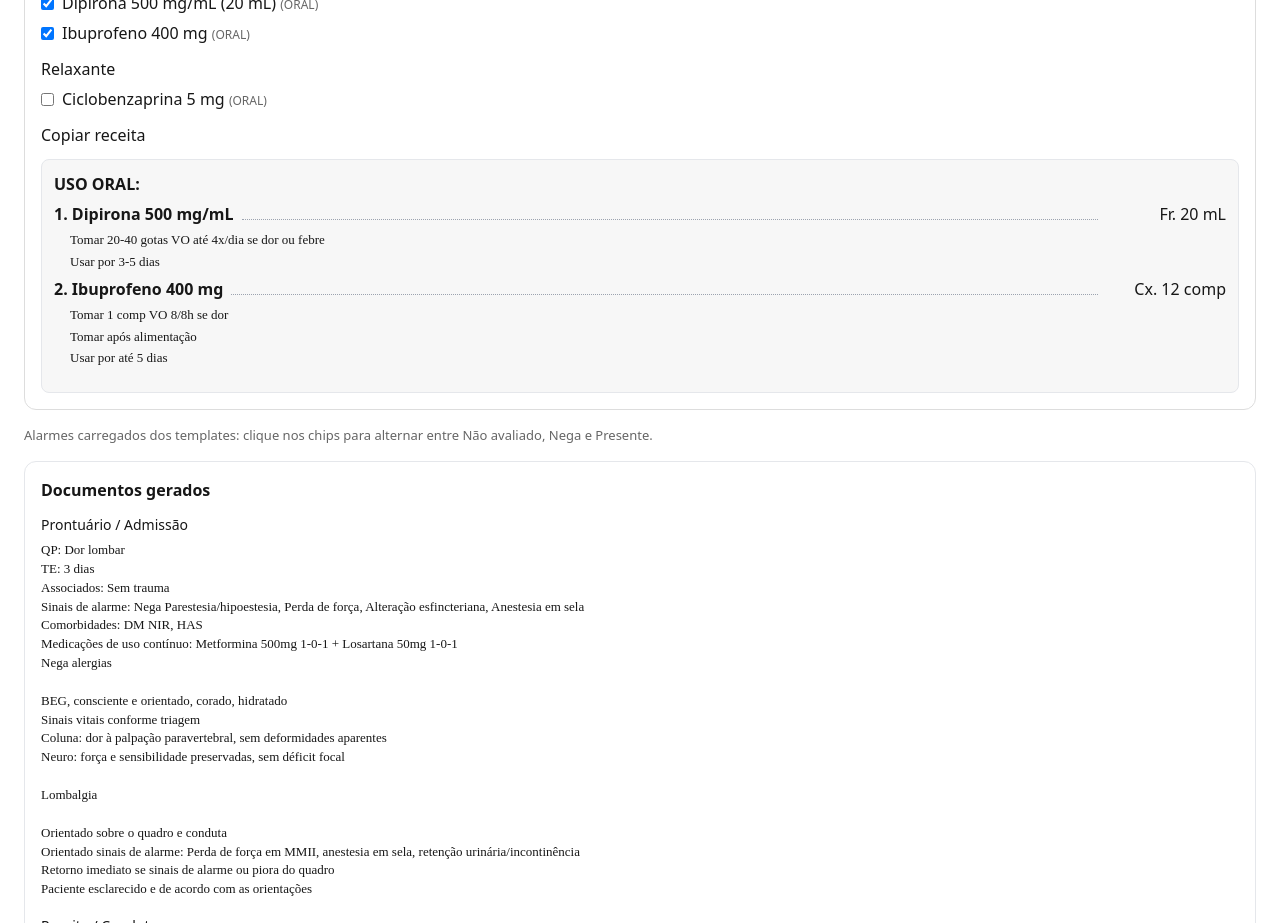
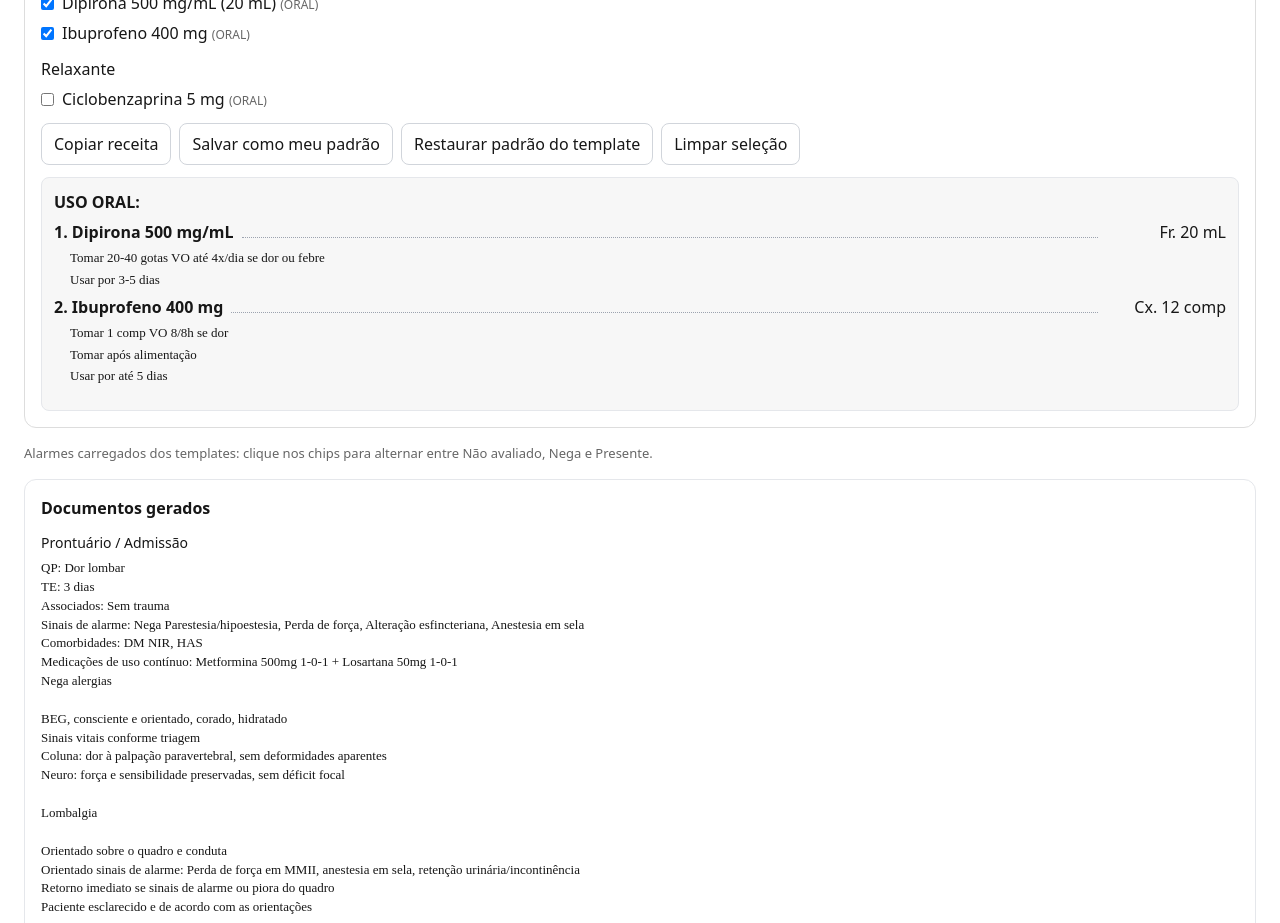
Before and after one commit to ber29martins-cmyk/codex-sandbox, a Next.js app: page / in a window 1280 px wide. Shown: the part 1120-2043 px from the top of the page. Built offline with nearby package versions, Linux system fonts and the light colour scheme.

Commit message:
style: tidy prescription action bar

```diff
--- a/src/app/page.tsx
+++ b/src/app/page.tsx
@@ -50,6 +50,7 @@ const ALARM_STATUS_STYLES: Record<AlarmStatus, { background: string; border: str
 };
 const STORAGE_KEY = "codex-app-state-v1";
 const RX_ROUTE_ORDER = ["ORAL", "PARENTERAL", "TOPICO", "OFTALMICO", "INALATORIO"];
+const RX_KIT_KEY = "codex-rx-kits-v1";
 
 function buildDefaultAlarmStates(template: Template): AlarmStateMap {
   const items = template.defaults.alarmItems ?? [];
@@ -107,14 +108,16 @@ const currentTemplate = useMemo(
   const didHydrate = useRef(false);
   const isApplyingTemplate = useRef(false);
   const savedTemplatesRef = useRef<Record<string, TemplateState>>({});
+  const rxKitsRef = useRef<Record<string, string[]>>({});
 
   useEffect(() => {
     if (typeof window === "undefined") return;
 
     try {
       const raw = localStorage.getItem(STORAGE_KEY);
-      const parsed = raw ? (JSON.parse(raw) as { templateId?: string; templates?: Record<string, TemplateState> }) : {};
+      const parsed = raw ? (JSON.parse(raw) as { templateId?: string; templates?: Record<string, TemplateState>; rxKits?: Record<string, string[]> }) : {};
       savedTemplatesRef.current = parsed.templates ?? {};
+      rxKitsRef.current = parsed.rxKits ?? {};
 
       const storedTemplateId =
         parsed.templateId && TEMPLATES.some((t) => t.id === parsed.templateId) ? parsed.templateId : TEMPLATES[0]?.id;
@@ -143,7 +146,8 @@ const currentTemplate = useMemo(
     setHipotese(templateState.hipotese);
     setCondutaAlarmes(templateState.condutaAlarmes);
     setAlarmStates(templateState.alarmStates ?? buildDefaultAlarmStates(currentTemplate));
-    setRxSelected(templateState.rxSelected ?? currentTemplate.defaults.rxDefaults ?? []);
+    const kit = rxKitsRef.current[templateId];
+    setRxSelected(kit ?? currentTemplate.defaults.rxDefaults ?? []);
     isApplyingTemplate.current = false;
   }, [templateId, currentTemplate]);
 
@@ -177,7 +181,8 @@ const currentTemplate = useMemo(
         STORAGE_KEY,
         JSON.stringify({
           templateId,
-          templates: savedTemplatesRef.current
+          templates: savedTemplatesRef.current,
+          rxKits: rxKitsRef.current
         })
       );
     }
@@ -330,12 +335,14 @@ const currentTemplate = useMemo(
     isApplyingTemplate.current = false;
 
     savedTemplatesRef.current = { ...savedTemplatesRef.current, [templateId]: defaults };
+    delete rxKitsRef.current[templateId];
     if (typeof window !== "undefined") {
       localStorage.setItem(
         STORAGE_KEY,
         JSON.stringify({
           templateId,
-          templates: savedTemplatesRef.current
+          templates: savedTemplatesRef.current,
+          rxKits: rxKitsRef.current
         })
       );
     }
@@ -363,6 +370,7 @@ const currentTemplate = useMemo(
     setPa("");
     setFc("");
     setSat("");
+    rxKitsRef.current = {};
     if (typeof window !== "undefined") {
       localStorage.removeItem(STORAGE_KEY);
     }
@@ -382,6 +390,35 @@ const currentTemplate = useMemo(
       }
       return [...prev, id];
     });
+  }
+
+  function persistStorage(currentTemplateId: string) {
+    if (typeof window === "undefined") return;
+    localStorage.setItem(
+      STORAGE_KEY,
+      JSON.stringify({
+        templateId: currentTemplateId,
+        templates: savedTemplatesRef.current,
+        rxKits: rxKitsRef.current
+      })
+    );
+  }
+
+  function handleSaveRxKit() {
+    rxKitsRef.current = { ...rxKitsRef.current, [templateId]: rxSelected };
+    persistStorage(templateId);
+  }
+
+  function handleRestoreRxDefaults() {
+    if (!currentTemplate) return;
+    delete rxKitsRef.current[templateId];
+    const defaults = currentTemplate.defaults.rxDefaults ?? [];
+    setRxSelected(defaults);
+    persistStorage(templateId);
+  }
+
+  function handleClearRxSelection() {
+    setRxSelected([]);
   }
 
   const allText = `${formatBlock("anamnese")}\n\n${formatBlock("exame")}\n\n${formatBlock("hipotese")}\n\n${formatBlock("conduta")}`;
@@ -530,9 +567,36 @@ const currentTemplate = useMemo(
             </div>
           </div>
         ))}
-        <div style={{ display: "flex", gap: 8, marginTop: 8, flexWrap: "wrap" }}>
-          <button type="button" onClick={() => copy(rxText || "Sem itens selecionados")} disabled={!rxText}>
+        <div className="no-print" style={{ display: "flex", gap: 8, marginTop: 8, flexWrap: "wrap", alignItems: "center" }}>
+          <button
+            type="button"
+            onClick={() => copy(rxText || "Sem itens selecionados")}
+            disabled={!rxText}
+            style={{ border: "1px solid #d1d5db", padding: "8px 12px", borderRadius: 8, background: "#fff", cursor: "pointer" }}
+          >
             Copiar receita
+          </button>
+          <button
+            type="button"
+            onClick={handleSaveRxKit}
+            disabled={!rxSelected.length}
+            style={{ border: "1px solid #d1d5db", padding: "8px 12px", borderRadius: 8, background: "#fff", cursor: "pointer" }}
+          >
+            Salvar como meu padrão
+          </button>
+          <button
+            type="button"
+            onClick={handleRestoreRxDefaults}
+            style={{ border: "1px solid #d1d5db", padding: "8px 12px", borderRadius: 8, background: "#fff", cursor: "pointer" }}
+          >
+            Restaurar padrão do template
+          </button>
+          <button
+            type="button"
+            onClick={handleClearRxSelection}
+            style={{ border: "1px solid #d1d5db", padding: "8px 12px", borderRadius: 8, background: "#fff", cursor: "pointer" }}
+          >
+            Limpar seleção
           </button>
         </div>
         {groupedRx.length ? (
```
